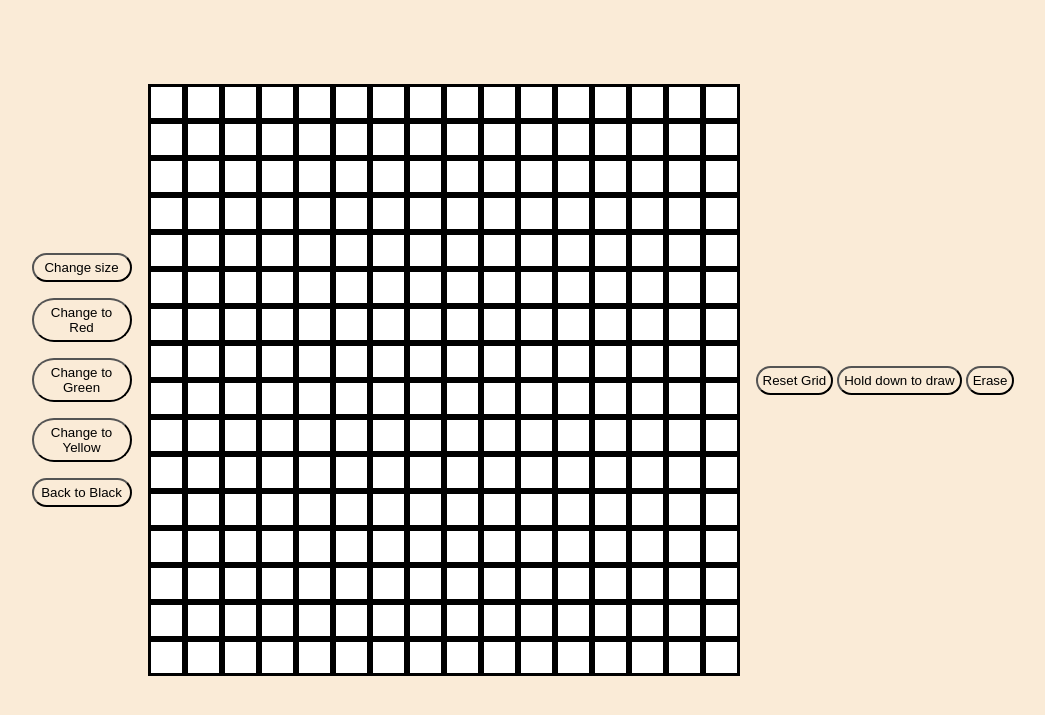
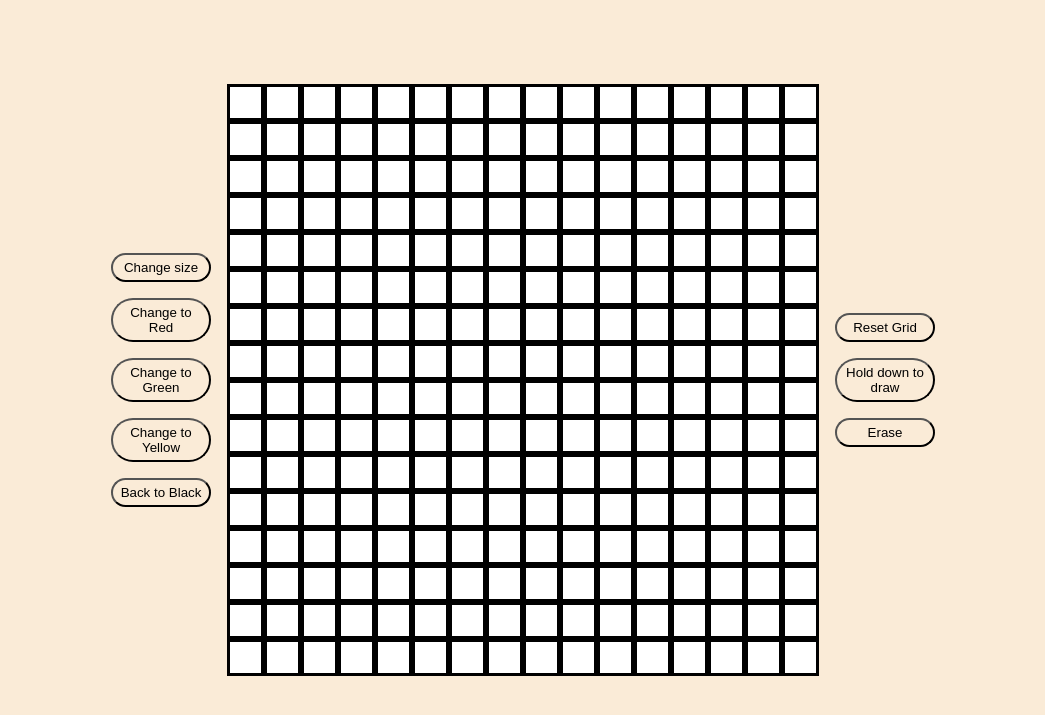
Before and after one commit to try6biscuits/etch-a-sketch, a plain HTML site: page index.html in a window 1280 px wide. Shown: the part 97-812 px from the top of the page, without its empty margins (117-1162 px from the left). Drawn offline with Linux system fonts and the light colour scheme.

Commit message:
add style to second button container

```diff
--- a/style.css
+++ b/style.css
@@ -12,7 +12,8 @@ body {
     background-color: white;
 }
 
-.firstButtonContainer {
+.firstButtonContainer,
+.secondButtonContainer {
     display: flex;
     flex-direction: column;
     gap: 16px;
```
